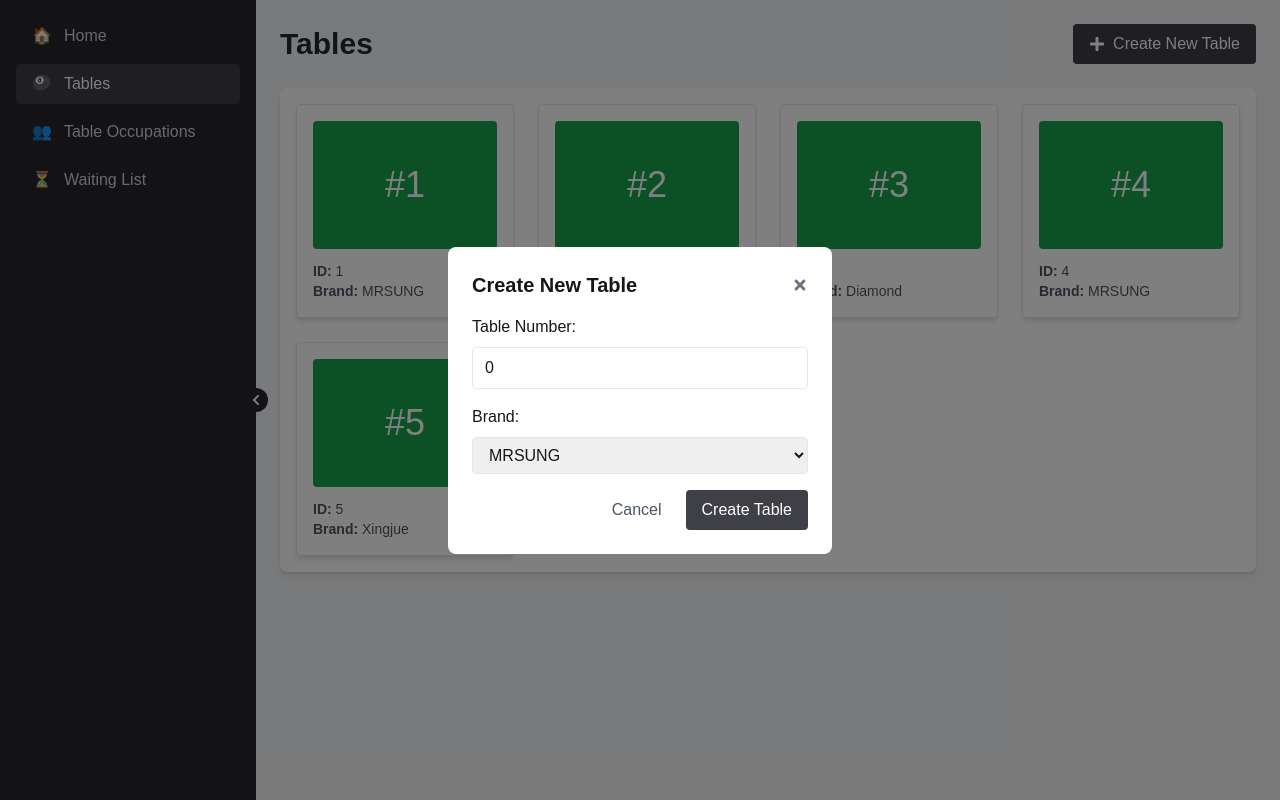
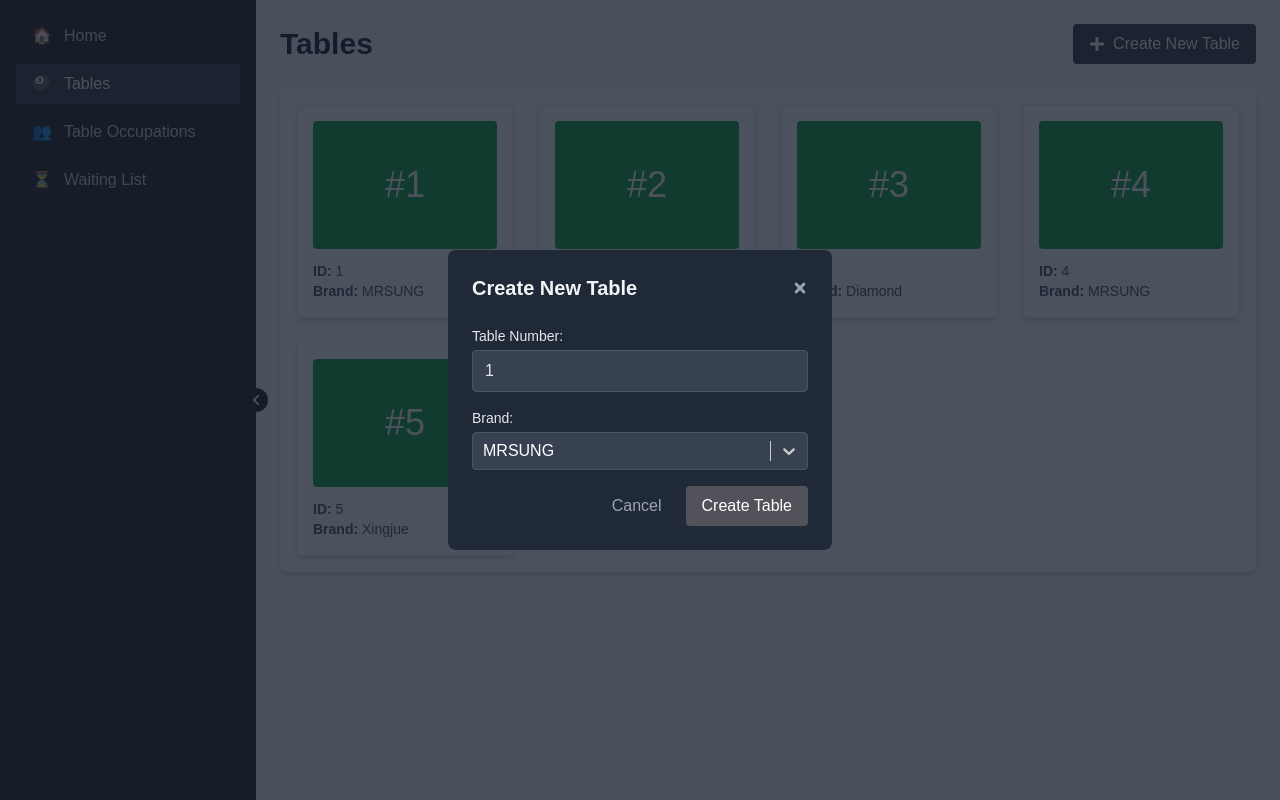
Before and after one commit to prinatarakha/billiard-booking-system-fe, a Next.js app: page /tables in a window 1280 px wide. Both pictures are taken after a click on the button "Create New Table". Built offline with nearby package versions, Linux system fonts and the light colour scheme.

Commit message:
feat: refactor create table modal to be imported in the tables page

```diff
--- a/src/app/tables/page.tsx
+++ b/src/app/tables/page.tsx
@@ -4,6 +4,7 @@ import TablesGrid from '@/components/TablesGrid';
 import Sidebar from '@/components/Sidebar';
 import CreateTableButton from '@/components/CreateTableButton';
 import { useState } from 'react';
+import CreateTableModal from '@/components/CreateTableModal';
 interface Table {
   id: number;
   number: number;
@@ -21,24 +22,33 @@ const sampleTables: Table[] = [
 
 export default function TablesPage() {
   const [tables, setTables] = useState<Table[]>(sampleTables);
+  const [isModalOpen, setIsModalOpen] = useState(false);
 
   const handleCreateTable = (newTable: Omit<Table, 'id'>) => {
     setTables([...tables, { ...newTable, id: tables.length + 1 }]);
+    setIsModalOpen(false);
   };
 
-
-  return (
+  return (<>
     <div className="flex bg-gray-100 min-h-screen">
       <Sidebar />
       <div className="flex-1 p-6">
         <div className="flex justify-between items-center mb-6">
           <h1 className="text-3xl font-semibold text-gray-800">Tables</h1>
-          <CreateTableButton onCreateTable={handleCreateTable} />
+          <CreateTableButton setIsModalOpen={setIsModalOpen} />
         </div>
         <div className="bg-white shadow-md rounded-lg p-4">
           <TablesGrid tables={tables} />
         </div>
       </div>
     </div>
+
+    {isModalOpen && (
+      <CreateTableModal
+        onClose={() => setIsModalOpen(false)}
+        onCreateTable={handleCreateTable}
+      />
+    )}
+    </>
   );
 }
--- a/src/components/CreateTableButton.tsx
+++ b/src/components/CreateTableButton.tsx
@@ -9,17 +9,10 @@ interface Table {
 }
 
 interface CreateTableButtonProps {
-  onCreateTable: (newTable: Omit<Table, 'id'>) => void;
+  setIsModalOpen: (isOpen: boolean) => void;
 }
 
-const CreateTableButton: React.FC<CreateTableButtonProps> = ({ onCreateTable }) => {
-  const [isModalOpen, setIsModalOpen] = useState(false);
-
-  const handleCreateTable = (newTable: Omit<Table, 'id'>) => {
-    onCreateTable(newTable);
-    setIsModalOpen(false);
-  };
-
+const CreateTableButton: React.FC<CreateTableButtonProps> = ({ setIsModalOpen }) => {
   return (
     <>
       <button
@@ -28,13 +21,6 @@ const CreateTableButton: React.FC<CreateTableButtonProps> = ({ onCreateTable })
       >
         <FaPlus className="mr-2" /> Create New Table
       </button>
-
-      {isModalOpen && (
-        <CreateTableModal
-          onClose={() => setIsModalOpen(false)}
-          onCreateTable={handleCreateTable}
-        />
-      )}
     </>
   );
 };
--- a/src/components/CreateTableModal.tsx
+++ b/src/components/CreateTableModal.tsx
@@ -1,5 +1,6 @@
 import React, { useState } from 'react';
 import { FaTimes } from 'react-icons/fa';
+import Select from 'react-select';
 
 interface CreateTableModalProps {
   onClose: () => void;
@@ -7,7 +8,7 @@ interface CreateTableModalProps {
 }
 
 const CreateTableModal: React.FC<CreateTableModalProps> = ({ onClose, onCreateTable }) => {
-  const [number, setNumber] = useState<number>(0);
+  const [number, setNumber] = useState<number>(1);
   const [brand, setBrand] = useState<'MRSUNG' | 'Xingjue' | 'Diamond'>('MRSUNG');
 
   const handleSubmit = (e: React.FormEvent) => {
@@ -16,51 +17,75 @@ const CreateTableModal: React.FC<CreateTableModalProps> = ({ onClose, onCreateTa
   };
 
   return (
-    <div className="fixed inset-0 bg-black bg-opacity-50 flex items-center justify-center">
-      <div className="bg-white p-6 rounded-lg w-96">
-        <div className="flex justify-between items-center mb-4">
-          <h2 className="text-xl font-bold">Create New Table</h2>
-          <button onClick={onClose} className="text-gray-500 hover:text-gray-700">
+    <div className="fixed inset-0 bg-gray-900 bg-opacity-75 flex items-center justify-center">
+      <div className="bg-gray-800 p-6 rounded-lg w-96 text-gray-200">
+        <div className="flex justify-between items-center mb-6">
+          <h2 className="text-xl font-bold text-gray-100">Create New Table</h2>
+          <button onClick={onClose} className="text-gray-400 hover:text-gray-200">
             <FaTimes />
           </button>
         </div>
-        <form onSubmit={handleSubmit}>
-          <div className="mb-4">
-            <label htmlFor="number" className="block mb-2">Table Number:</label>
+        <form onSubmit={handleSubmit} className="space-y-4">
+          <div>
+            <label htmlFor="number" className="block mb-1 text-sm">Table Number:</label>
             <input
               type="number"
               id="number"
               value={number}
-              onChange={(e) => setNumber(parseInt(e.target.value))}
-              className="w-full px-3 py-2 border rounded"
+              onChange={(e) => setNumber(Math.max(1, parseInt(e.target.value)))}
+              className="w-full px-3 py-2 bg-gray-700 border border-gray-600 rounded focus:outline-none focus:border-gray-500"
               required
+              min="1"
             />
           </div>
-          <div className="mb-4">
-            <label htmlFor="brand" className="block mb-2">Brand:</label>
-            <select
+          <div>
+            <label htmlFor="brand" className="block mb-1 text-sm">Brand:</label>
+            <Select
               id="brand"
-              value={brand}
-              onChange={(e) => setBrand(e.target.value as 'MRSUNG' | 'Xingjue' | 'Diamond')}
-              className="w-full px-3 py-2 border rounded"
-              required
-            >
-              <option value="MRSUNG">MRSUNG</option>
-              <option value="Xingjue">Xingjue</option>
-              <option value="Diamond">Diamond</option>
-            </select>
+              value={{ value: brand, label: brand }}
+              onChange={(option) => setBrand(option?.value as 'MRSUNG' | 'Xingjue' | 'Diamond')}
+              options={[
+                { value: 'MRSUNG', label: 'MRSUNG' },
+                { value: 'Xingjue', label: 'Xingjue' },
+                { value: 'Diamond', label: 'Diamond' }
+              ]}
+              className="react-select-container"
+              classNamePrefix="react-select"
+              styles={{
+                control: (provided) => ({
+                  ...provided,
+                  backgroundColor: '#374151',
+                  borderColor: '#4B5563',
+                  '&:hover': {
+                    borderColor: '#6B7280',
+                  },
+                }),
+                option: (provided, state) => ({
+                  ...provided,
+                  backgroundColor: state.isSelected ? '#4B5563' : '#374151',
+                  color: 'white',
+                  '&:hover': {
+                    backgroundColor: '#6B7280',
+                  },
+                }),
+                singleValue: (provided) => ({
+                  ...provided,
+                  color: 'white',
+                }),
+              }}
+            />
           </div>
-          <div className="flex justify-end">
+          <div className="flex justify-end space-x-2 mt-6">
             <button
               type="button"
               onClick={onClose}
-              className="mr-2 px-4 py-2 text-gray-600 hover:text-gray-800"
+              className="px-4 py-2 text-gray-400 hover:text-gray-200 transition-colors"
             >
               Cancel
             </button>
             <button
               type="submit"
-              className="px-4 py-2 bg-zinc-700 text-white rounded hover:bg-zinc-600"
+              className="px-4 py-2 bg-zinc-600 text-white rounded hover:bg-zinc-500 transition-colors"
             >
               Create Table
             </button>
```
